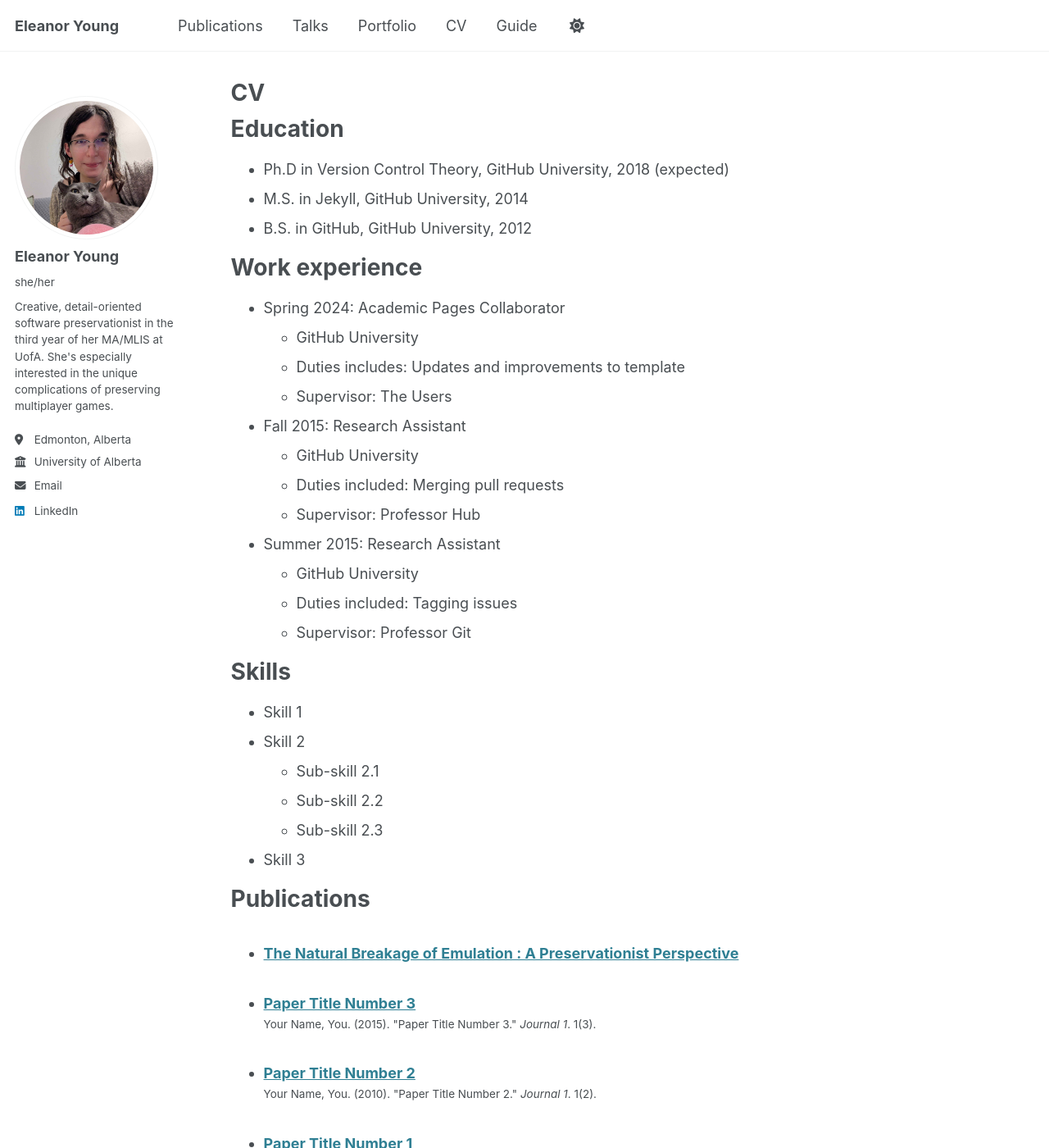
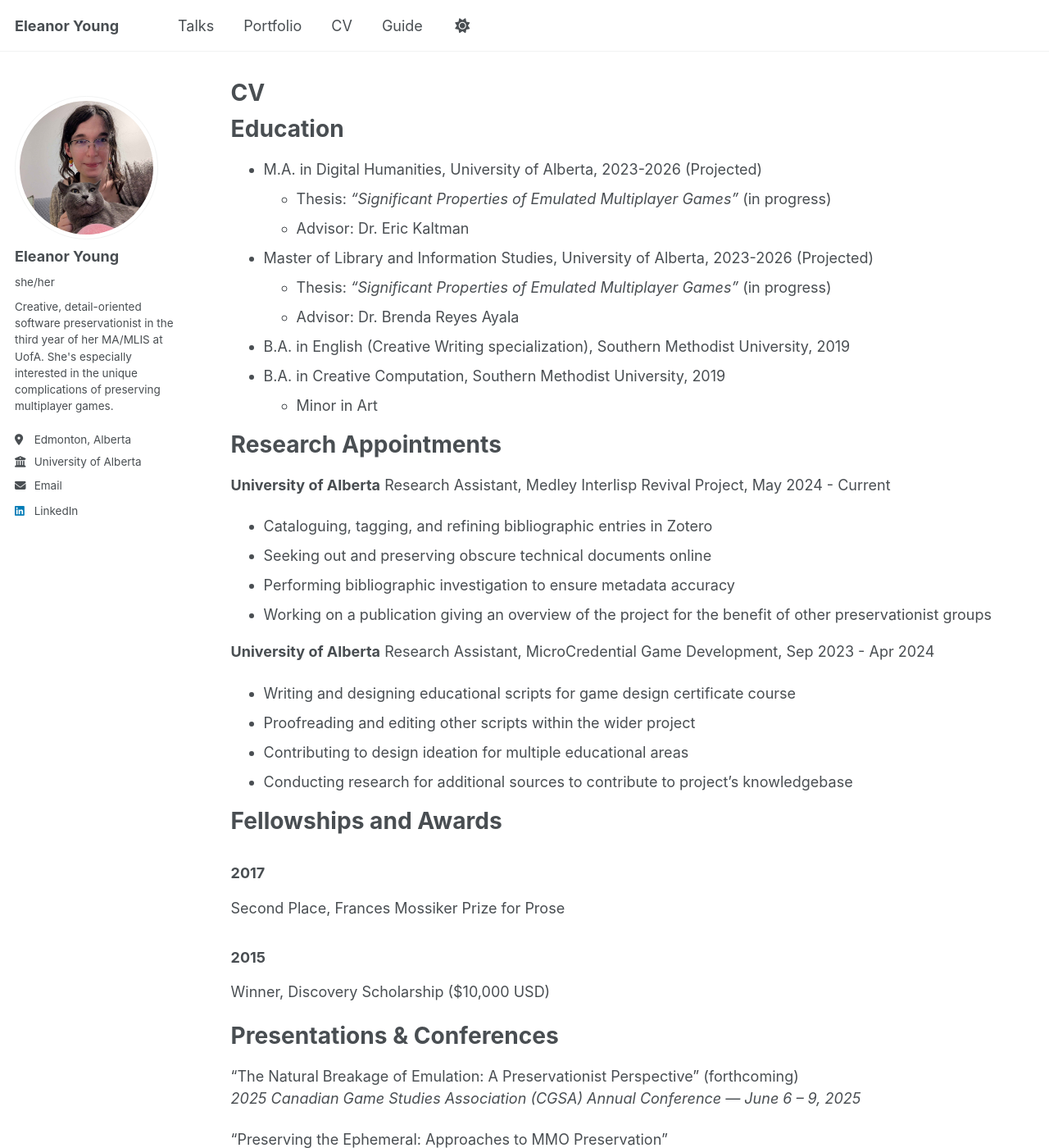
Before and after one commit to Eleanor-Young/me, a Jekyll site: the page built from _pages/cv.md, in a window 1280 px wide and 1400 px high. Shown: the whole window at 82% size. Built offline with Jekyll 4.4.1, drawn with Linux system fonts in a browser that asks for light colours; some of the changed text lies outside the part shown.

```diff
--- a/_data/navigation.yml
+++ b/_data/navigation.yml
@@ -8,8 +8,8 @@
 #      Markdown formatted page while the second is generated using JSON.
 
 main:
-  - title: "Publications"
-    url: /publications/
+  # - title: "Publications"
+  #   url: /publications/
 
   - title: "Talks"
     url: /talks/
--- a/_pages/cv.md
+++ b/_pages/cv.md
@@ -11,35 +11,126 @@ redirect_from:
 
 Education
 ======
-* Ph.D in Version Control Theory, GitHub University, 2018 (expected)
-* M.S. in Jekyll, GitHub University, 2014
-* B.S. in GitHub, GitHub University, 2012
+* M.A. in Digital Humanities, University of Alberta, 2023-2026 (Projected)
+  * Thesis: *"Significant Properties of Emulated Multiplayer Games"* (in progress)
+  * Advisor: Dr. Eric Kaltman
+* Master of Library and Information Studies, University of Alberta, 2023-2026 (Projected)
+  * Thesis: *"Significant Properties of Emulated Multiplayer Games"* (in progress)
+  * Advisor: Dr. Brenda Reyes Ayala
+* B.A. in English (Creative Writing specialization), Southern Methodist University, 2019
+* B.A. in Creative Computation, Southern Methodist University, 2019
+  * Minor in Art
 
-Work experience
+Research Appointments
 ======
-* Spring 2024: Academic Pages Collaborator
-  * GitHub University
-  * Duties includes: Updates and improvements to template
-  * Supervisor: The Users
+**University of Alberta**
+Research Assistant, Medley Interlisp Revival Project, May 2024 - Current
+*	Cataloguing, tagging, and refining bibliographic entries in Zotero
+*	Seeking out and preserving obscure technical documents online
+* Performing bibliographic investigation to ensure metadata accuracy
+* Working on a publication giving an overview of the project for the benefit of other preservationist groups
 
-* Fall 2015: Research Assistant
-  * GitHub University
-  * Duties included: Merging pull requests
-  * Supervisor: Professor Hub
+**University of Alberta**
+Research Assistant, MicroCredential Game Development, Sep 2023 - Apr 2024
+*	Writing and designing educational scripts for game design certificate course
+*	Proofreading and editing other scripts within the wider project
+*	Contributing to design ideation for multiple educational areas
+*	Conducting research for additional sources to contribute to project’s knowledgebase
 
-* Summer 2015: Research Assistant
-  * GitHub University
-  * Duties included: Tagging issues
-  * Supervisor: Professor Git
+Fellowships and Awards
+======
+### 2017
+Second Place, Frances Mossiker Prize for Prose
 
-Skills
+### 2015
+Winner, Discovery Scholarship ($10,000 USD)
+
+Presentations & Conferences
 ======
-* Skill 1
-* Skill 2
-  * Sub-skill 2.1
-  * Sub-skill 2.2
-  * Sub-skill 2.3
-* Skill 3
+"The Natural Breakage of Emulation: A Preservationist Perspective" (forthcoming)\
+*2025 Canadian Game Studies Association (CGSA) Annual Conference — June 6 – 9, 2025*
+
+"Preserving the Ephemeral: Approaches to MMO Preservation"\
+*DiHuCon 2025 — March 25, 2025*
+
+Service and Leadership
+======
+Organizer, DiHuCon 2025, University of Alberta, Winter 2025
+
+Member, Digital Humanities Student Association, University of Alberta, 2024 – present
+
+Senior Member and Organizer, eSports Club, Southern Methodist University, 2018 – 2019
+
+Professional Experience
+======
+**Bruce Peel Special Collections**\
+Reading Room Supervisor and Exhibition Docent, Summer 2024 – Present
+* Supervises treatment of rare books and other sensitive materials
+*	Provides historical and bibliographic context regarding collection materials to researchers and visitors
+*	Introduces visitors to the content and layout of the standing exhibition
+*	Assists visitors with reference questions, directions, and general inquiries
+*	Manages updates to BPSC’s online exhibition platform, Omeka
+
+**Leander Independent School District**\
+Guest Educator, 2022 - 2023
+*	Adapted to a volatile environment to solve problems as they arose
+*	Quickly planned and taught classes by established lesson plans
+*	Managed classroom environment to facilitate intellectual and personal growth of students
+
+**Drive a Senior Northwest, et al.**\
+Volunteer Copy Editor and Event Organizer, 2019-2023
+*	Proofread and edited monthly newsletters for grammar, punctuation, and readability
+*	Advised graphic design decisions pertaining to layout and aesthetics
+
+**Atlas Games**\
+Freelance Writer, 2019, 2021-2022
+*	Designed and authored accessible tabletop role-playing game setting briefs
+*	Designed a robust in-game scenario for use in a larger setting
+*	Met deadlines and maintained active lines of communication
+
+**Guildhouse Games LLC**\
+Freelance Writer, 2021
+*	Authored and curated names and flavor text for a fantasy/sci-fi card game
+*	Incorporated multifaceted design into complex creative decisions
+
+**Norwick Center for Digital Solutions**\
+A/V Digitization Assistant, 2015-2019
+*	Digitized large volumes of deprecated audio and visual materials for preservation and academic use
+*	Led digitization of the Ron Davis Oral History Project for three years
+*	Handled fragile materials daily
+*	Recorded metadata for archival use
+*	Repaired and cleaned both materials and digitization equipment as necessary
+
+**iD Tech Camps**\
+Instructor, Summer 2016, Summer 2017
+*	Taught a variety of programming and game design concepts to students primarily aged 13-17
+*	Prepared varied and engaging course plans on a weekly cycle
+*	Tuned teaching content and style to the needs of individual students
+*	Traveled between various locations on an as-needed basis
+*	Taught courses on as many as six different topics each summer
+
+
+Technical Skills
+======
+### Software Proficiencies
+* Microsoft Office
+* Google Suite
+* Zotero
+* Affinity Publisher
+* Davinci Resolve
+* Maya
+* Houdini
+* Twine
+* RenPy
+* Git
+* Bitsy
+### Languages
+* Python
+* Java
+* C++
+* Javascript
+* XML
+* MarkDown
 
 Publications
 ======
@@ -53,12 +144,8 @@ Talks
     {% include archive-single-talk-cv.html  %}
   {% endfor %}</ul>
 
-Teaching
+<!-- Teaching
 ======
   <ul>{% for post in site.teaching reversed %}
     {% include archive-single-cv.html %}
-  {% endfor %}</ul>
-
-Service and leadership
-======
-* Currently signed in to 43 different slack teams
+  {% endfor %}</ul> -->
```
Also changed, not shown: _talks/2025-03-25-talk-1.md (added, +11 -0 lines), _talks/2025-05-26-talk-2.md (renamed from _talks/2025-05-26-talk-1.md, +1 -1 lines), _talks/2025-06-07-talk-3.md (renamed from _talks/2025-06-07-talk-2.md, +1 -1 lines).
